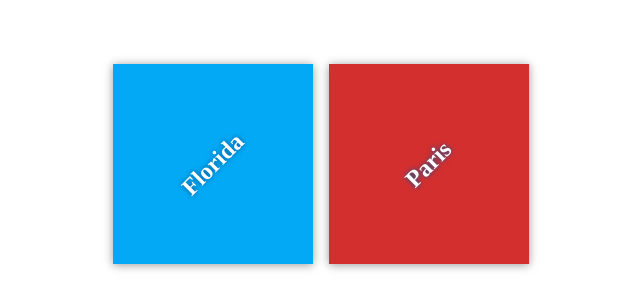
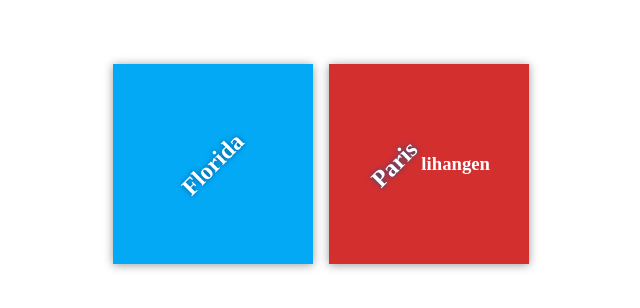
Before and after one commit to sbuteryd/practice_git_hub, a plain HTML site: page index.html in a window 1280 px wide. Shown: the part 236-544 px from the top of the page, without its empty margins (319-959 px from the left). Drawn offline with Linux system fonts and the light colour scheme.

Commit message:
add name  test feach

```diff
--- a/index.html
+++ b/index.html
@@ -16,6 +16,7 @@
 
             <div class="destination" id="paris">
                 <h2>Paris</h2>
+                <h3>lihangen<h3>
             </div>
         </div>
     </div>
```
